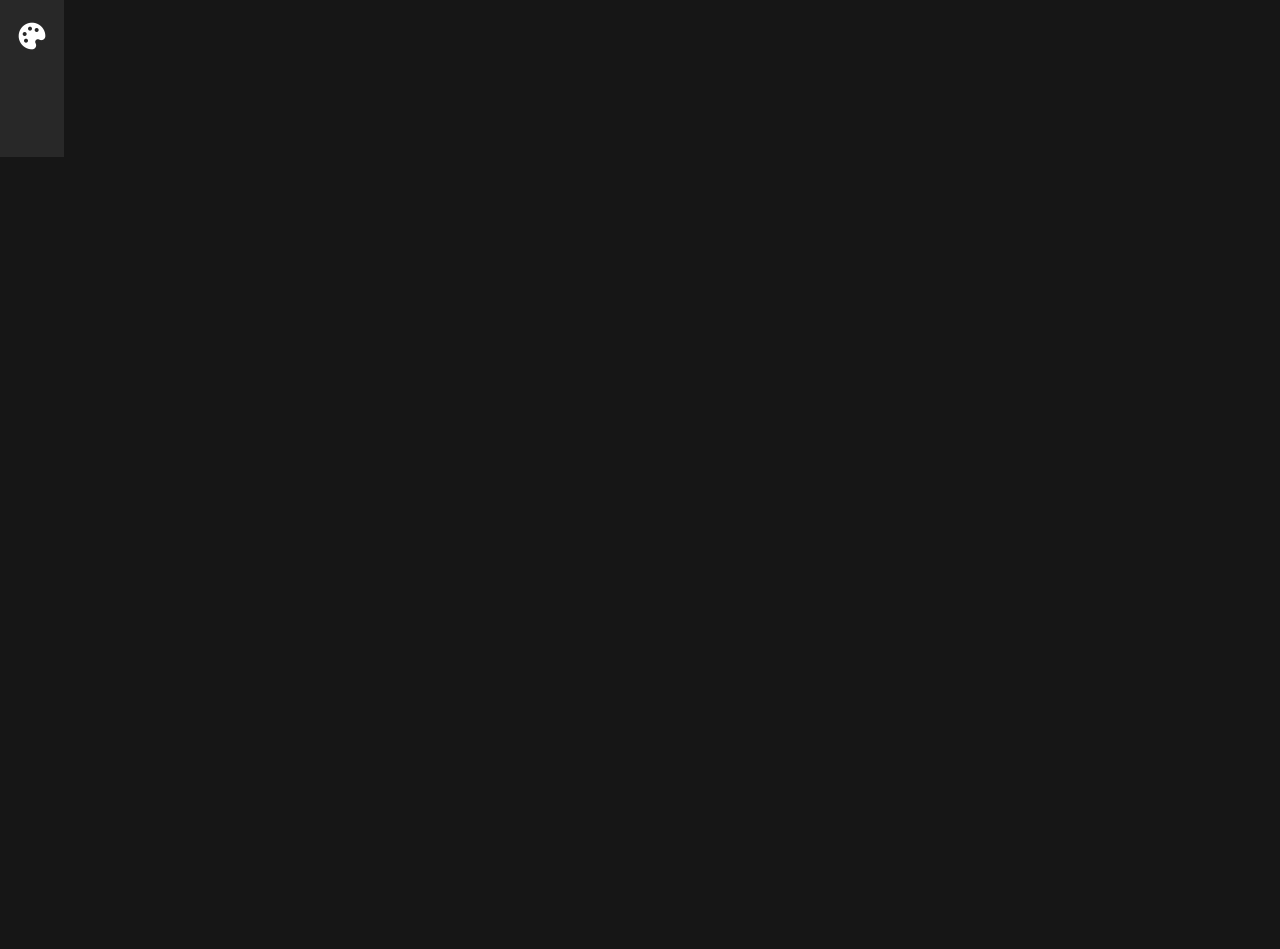
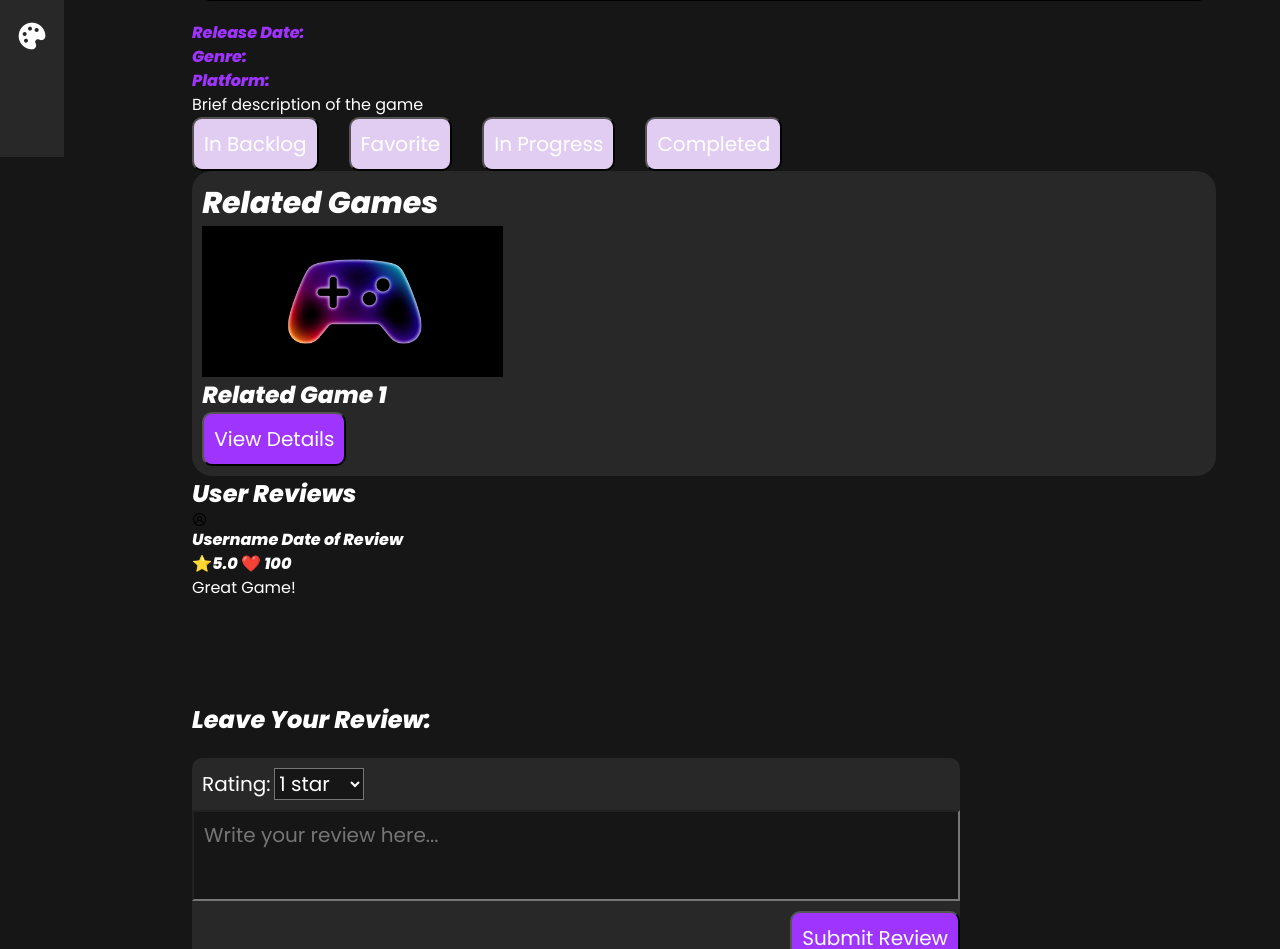
Before and after one commit to saduhub/Backlog-Boss, a React (Vite) app in the folder client/: page /Game in a window 1280 px wide. Shown: the part 643-1592 px from the top of the page. Before the commit the page ends 800 px from the top, so only its background shows below. Built offline with nearby package versions, Linux system fonts and the light colour scheme.

Commit message:
added game-card component html and css

```diff
--- a/client/src/assets/css/Game.css
+++ b/client/src/assets/css/Game.css
@@ -16,15 +16,19 @@
     color: var(--font-color);
     margin: auto;
     width: 90%;
-    padding-left: 5%;
+    padding-top: 5%;
+    padding-left: 10%;
     display: flex;
     flex-wrap: wrap;
     flex-direction: column;
-    justify-content: center;
+  }
+
+  .game-card {
+    margin-bottom: 5%;
   }
 
   .game-form {
-    margin-top: 50px;
+    margin-top: 5%;
   }
 
   .game-rating-div {
--- a/client/src/assets/css/GameCard.css
+++ b/client/src/assets/css/GameCard.css
@@ -0,0 +1,72 @@
+:root {
+    --background-color: #161616;
+    --font-color: #FFFFFF;
+    --grey: #282828;
+    --purple: #9F34FF;
+    --light-purple: #E1CDF2;
+  }
+
+.game-card-title {
+    margin-bottom: 20px;
+}
+
+#title {
+    color: var(--purple);
+}
+
+.game-card-image {
+    margin-bottom: 20px;
+}
+
+.game-card-image img{
+    border-radius: 20px;
+
+}
+
+
+
+#release-date {
+    color: var(--purple);
+}
+
+#genre {
+    color: var(--purple);
+}
+
+#platform {
+    color: var(--purple);
+}
+
+.game-card-buttons {
+    display: flex;
+}
+
+.game-card-related-div {
+    background-color: var(--grey);
+    border-radius: 20px;
+    padding: 1%;
+    font-size: 20px;
+
+}
+
+.game-card-related img {
+    max-width: 30%;
+}
+
+.game-card-related button {
+    font-size: 20px;
+    margin-right: 30px;
+    padding: 10px;
+    color: var(--font-color);
+    background-color: var(--purple);
+    border-radius: 10px;
+}
+
+.game-card-buttons button {
+    font-size: 20px;
+    margin-right: 30px;
+    padding: 10px;
+    color: var(--font-color);
+    background-color: var(--light-purple);
+    border-radius: 10px;
+}
--- a/client/src/components/GameCard.jsx
+++ b/client/src/components/GameCard.jsx
@@ -1,10 +1,54 @@
 import { Link } from 'react-router-dom';
+import '../assets/css/GameCard.css'
 import gamePreview from '../assets/images/png/game-preview.png';
+import profileIcon from '../assets/images/png/icons8-male-user-16.png'
 
 const GameCard = ({game}) => {
     return (
-        <div>
-
+        <div className="game-card-main">
+            <div className="game-card-title">
+                <h1><span id="title">Game Title</span> ⭐ 5.0</h1>
+            </div>
+            <div className="game-card-image">
+                <img src={gamePreview}/>
+            </div>
+            <div className="game-card-info">
+                <h4><span id="release-date">Release Date:</span> </h4>
+                <h4><span id="genre">Genre:</span> </h4>
+                <h4><span id="platform">Platform:</span> </h4>
+                <p>Brief description of the game</p>
+            </div>
+            <div className="game-card-buttons">
+                <form /*onSubmit = {addToBacklog}*/>
+                    <button type="submit">In Backlog</button>
+                </form>
+                <form /*onSubmit = {addToFavorites}*/>
+                    <button type="submit">Favorite</button>
+                </form>
+                <form /*onSubmit = {addToInProgress}*/>
+                    <button type="submit">In Progress</button>
+                </form>
+                <form /*onSubmit = {addToCompleted}*/>
+                    <button type="submit">Completed</button>
+                </form>
+            </div>
+            <div className="game-card-related-div">
+                <h2>Related Games</h2>
+                <div className="game-card-related">
+                    <img src={gamePreview}/>
+                    <h3>Related Game 1</h3>
+                    <button>View Details</button>
+                </div>
+            </div>
+            <div className="game-card-reviews-div">
+                <h2>User Reviews</h2>
+                <div className="game-card-reviews">
+                    <img src={profileIcon}/>
+                    <h4>Username Date of Review</h4>
+                    <h4>⭐5.0  ❤️ 100</h4>
+                    <p>Great Game!</p>
+                </div>
+            </div>
         </div>
     )
 }
--- a/client/src/pages/Game.jsx
+++ b/client/src/pages/Game.jsx
@@ -3,7 +3,7 @@ import '../assets/css/Game.css';
 import GameCard from '../components/GameCard';
 
 
-function Game(props) {
+function Game({game}) {
     const [formState, setFormState] = useState({rating: '', reviewText: ''});
 
 
@@ -58,6 +58,6 @@ return (
         </form>
     </div>
 )
-};
+}
 
 export default Game;
--- a/package.json
+++ b/package.json
@@ -17,6 +17,7 @@
     "concurrently": "^8.2.2"
   },
   "dependencies": {
-    "dotenv": "^16.4.5"
+    "dotenv": "^16.4.5",
+    "openai": "^4.29.1"
   }
 }
```
